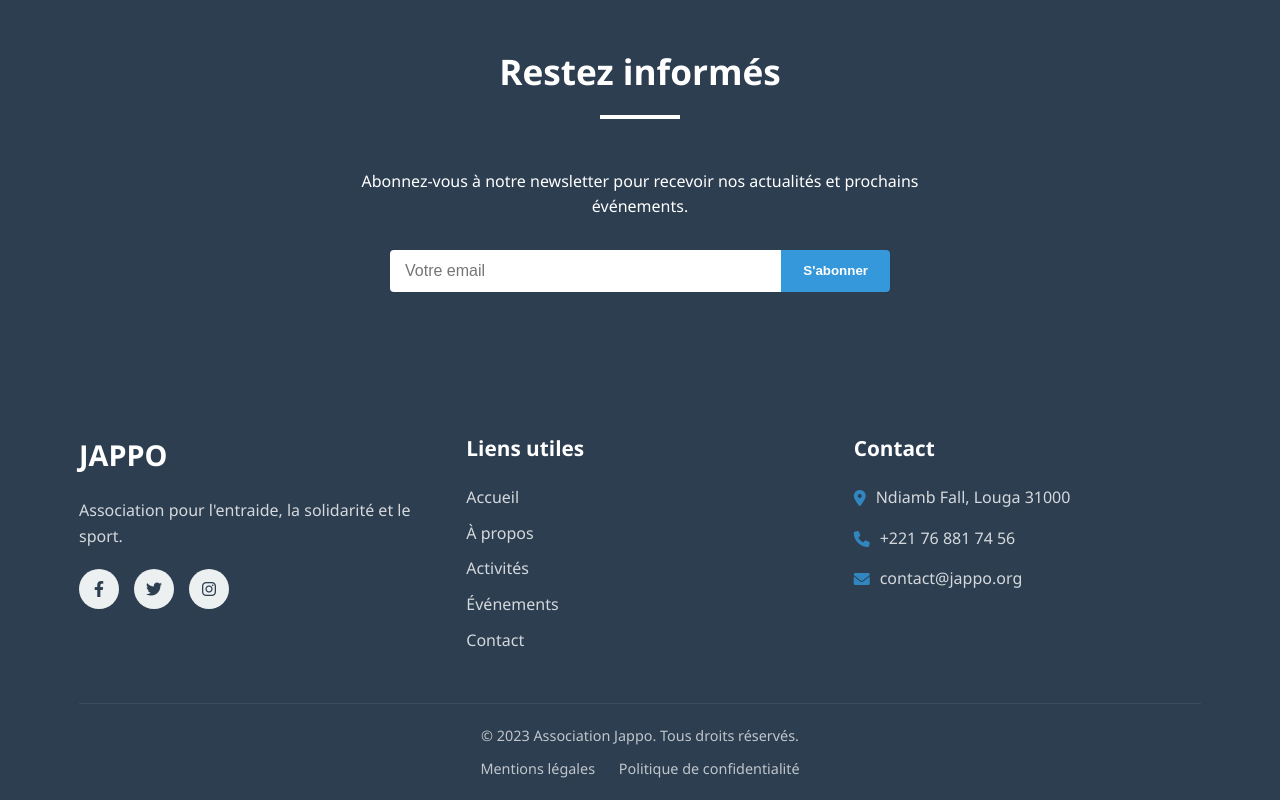
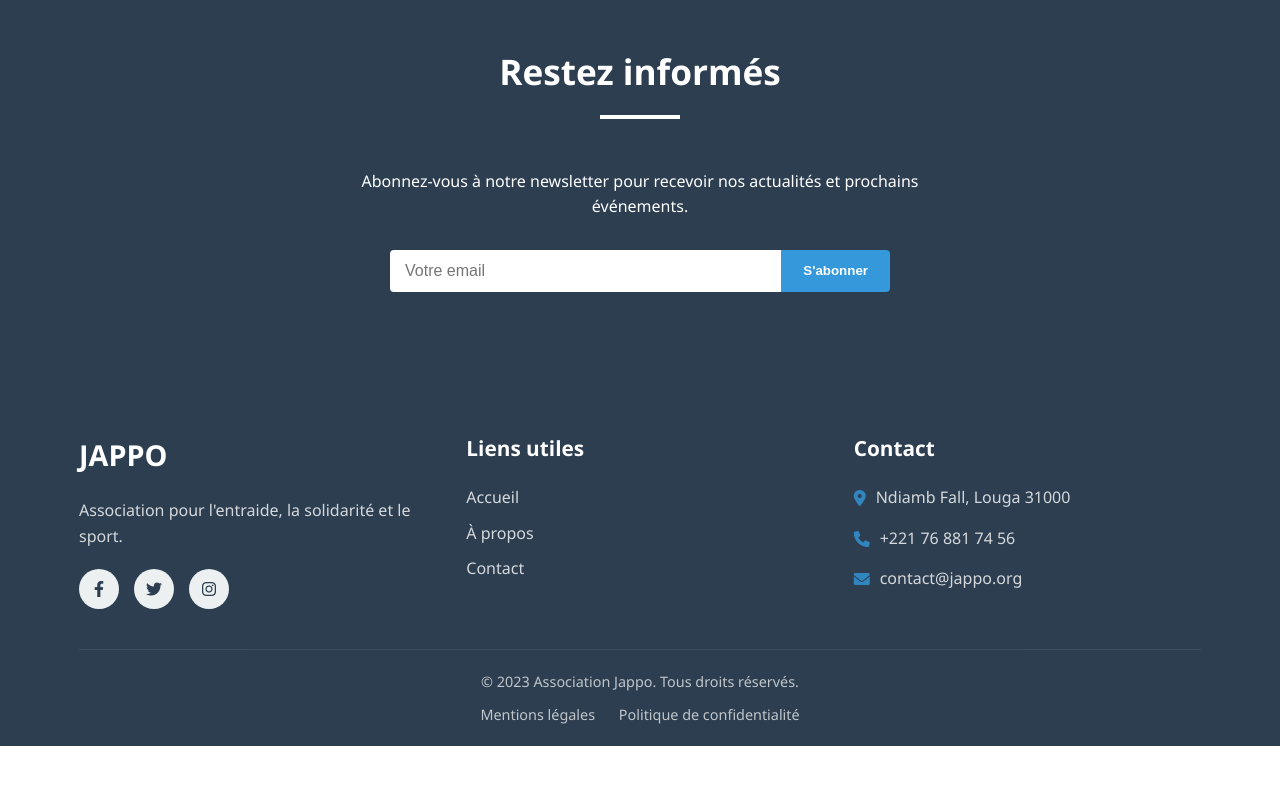
Before and after one commit to amethsamb/jappo_asc, a plain HTML site: page index.html in a window 1280 px wide. Shown: the part 2926-3726 px from the top of the page. After the commit the page ends 3672 px from the top, so only its background shows below. Drawn offline with Linux system fonts and the light colour scheme.

Commit message:
Update index.html

```diff
--- a/index.html
+++ b/index.html
@@ -166,8 +166,6 @@
                     <ul>
                         <li><a href="index.html">Accueil</a></li>
                         <li><a href="about.html">À propos</a></li>
-                        <li><a href="activities.html">Activités</a></li>
-                        <li><a href="events.html">Événements</a></li>
                         <li><a href="contact.html">Contact</a></li>
                     </ul>
                 </div>
```
